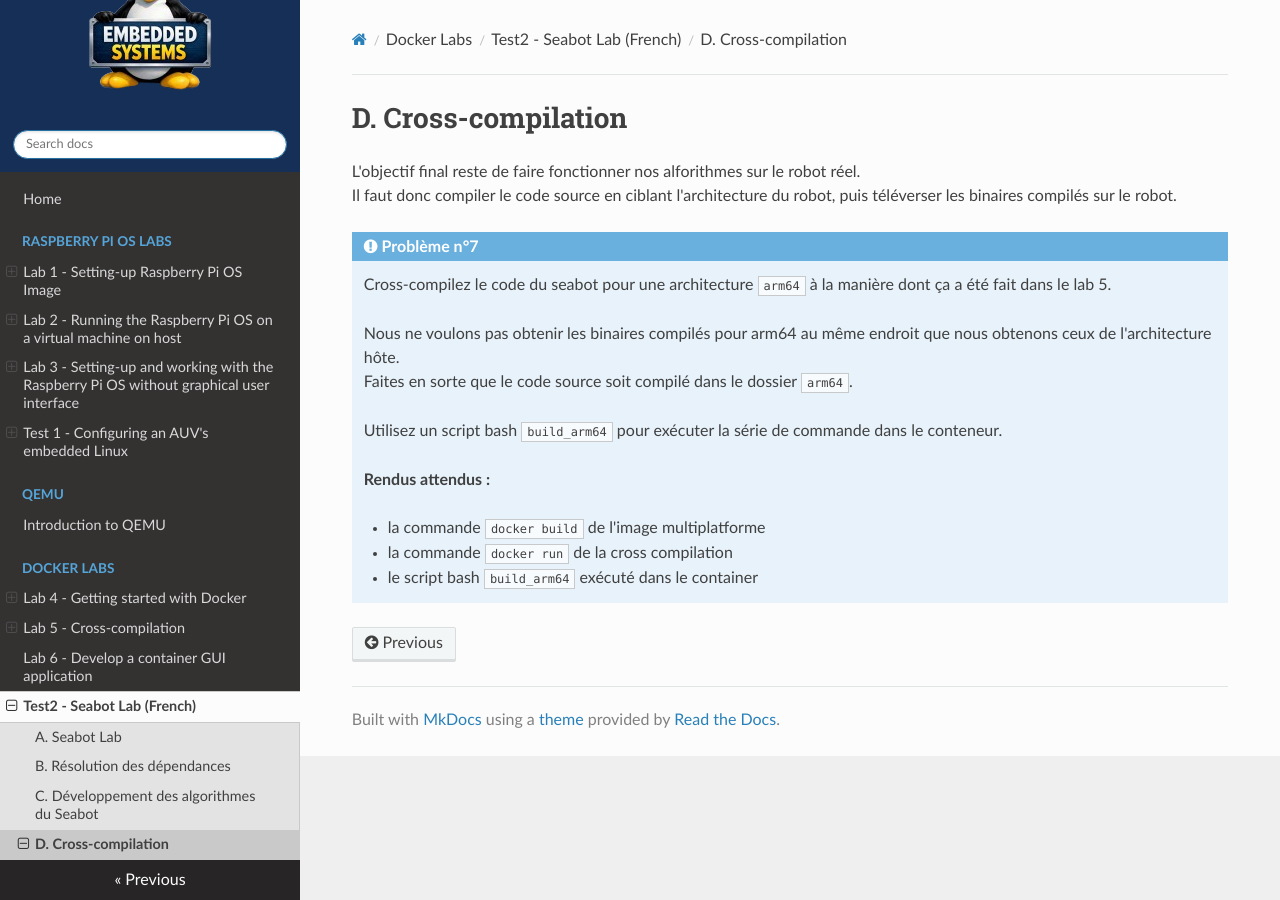
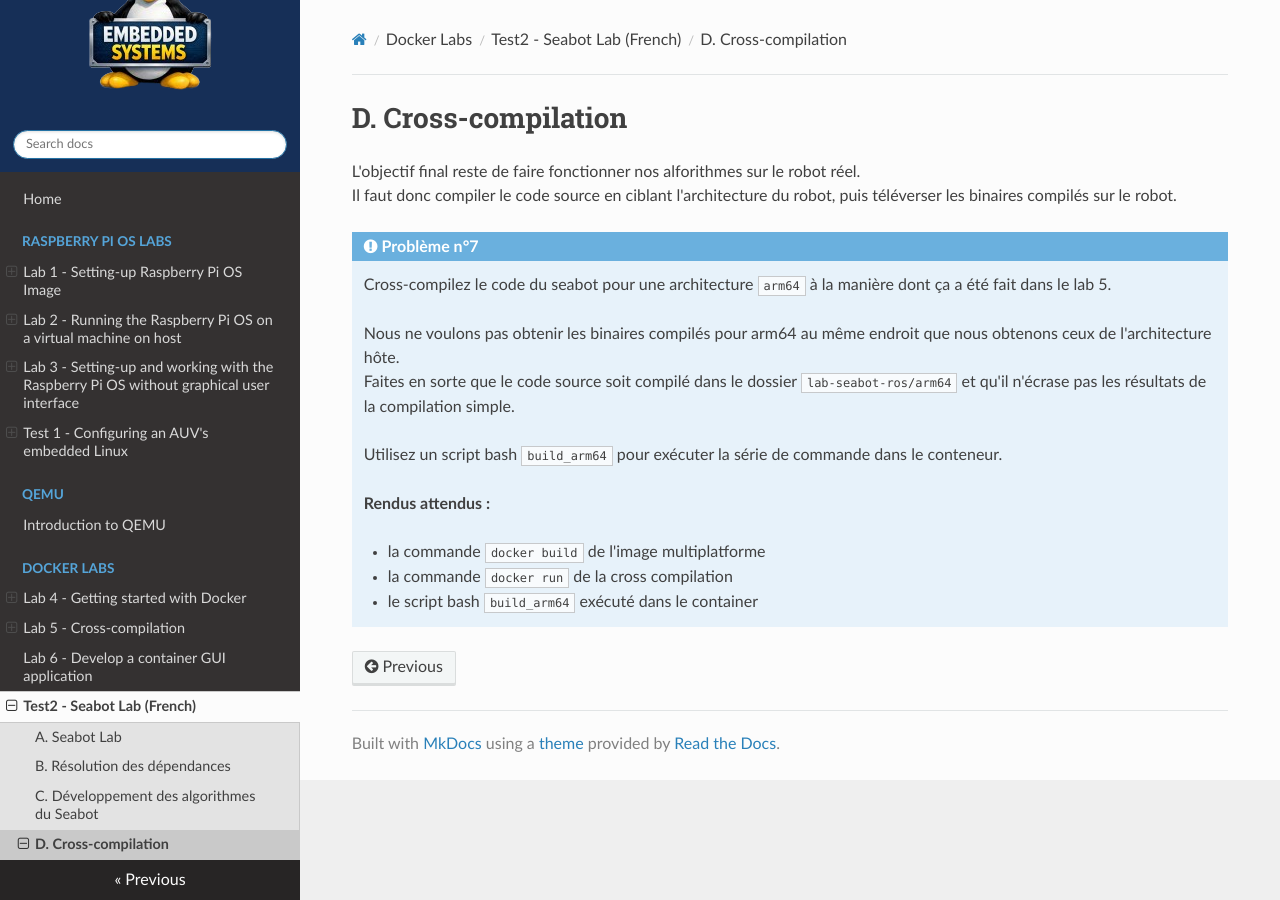
Before and after one commit to tlefloch/emb-sys, an MkDocs documentation site: the page built from docs/seabot-lab/cross.md, in a window 1280 px wide. Built offline with MkDocs 1.6.1, drawn with Linux system fonts in a browser that asks for light colours; nearby versions of some CDN libraries.

Commit message:
add seabot lab

```diff
--- a/docs/seabot-lab/cross.md
+++ b/docs/seabot-lab/cross.md
@@ -8,7 +8,7 @@ Il faut donc compiler le code source en ciblant l'architecture du robot, puis t
     Cross-compilez le code du seabot pour une architecture `arm64` à la manière dont ça a été fait dans le lab 5.
 
     Nous ne voulons pas obtenir les binaires compilés pour arm64 au même endroit que nous obtenons ceux de l'architecture hôte.
-    Faites en sorte que le code source soit compilé dans le dossier `arm64`.
+    Faites en sorte que le code source soit compilé dans le dossier `lab-seabot-ros/arm64` et qu'il n'écrase pas les résultats de la compilation simple.
 
     Utilisez un script bash `build_arm64` pour exécuter la série de commande dans le conteneur.
 
```
